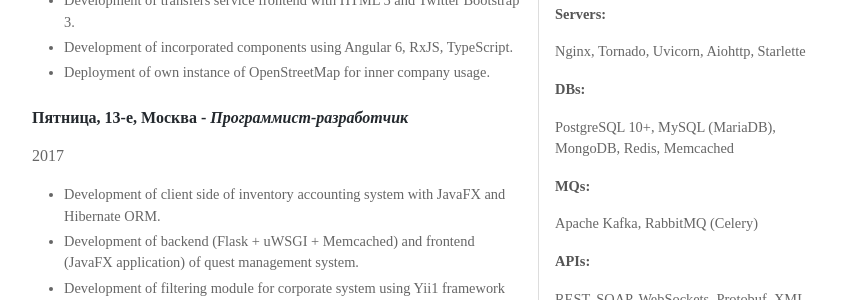
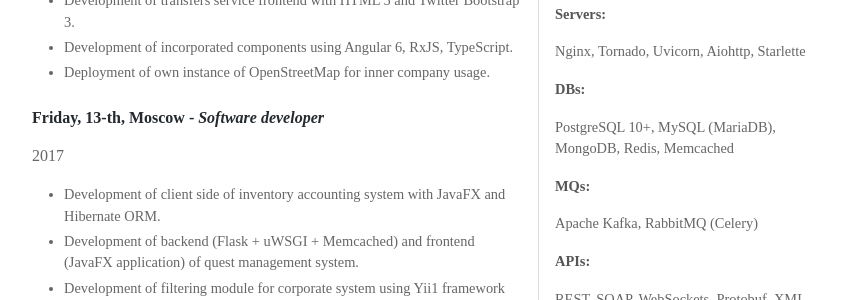
Before and after one commit to atthealchemist/atthealchemist.github.io, a Jekyll site: the page built from pages/en/index.md, in a window 1280 px wide and 900 px high, scrolled down 1762 px. Shown: the part 151-451 px from the top of the window, without its empty margins (118-962 px from the left). Built offline with Jekyll 4.4.1, drawn with Linux system fonts in a browser that asks for light colours; nearby versions of some CDN libraries; some web fonts are replaced.

Commit message:
Продолжаю работать с i18n

```diff
--- a/_data/jobs.yml
+++ b/_data/jobs.yml
@@ -36,9 +36,9 @@ jobs:
         - Development of transfers service frontend with HTML 5 and Twitter Bootstrap 3.
         - Development of incorporated components using Angular 6, RxJS, TypeScript.
         - Deployment of own instance of OpenStreetMap for inner company usage.
-    - title: Пятница, 13-е
-      position: Программист-разработчик
-      city: Москва
+    - title: Friday, 13-th
+      position: Software developer
+      city: Moscow
       period:
         from: 2017
         to: 2017
```
